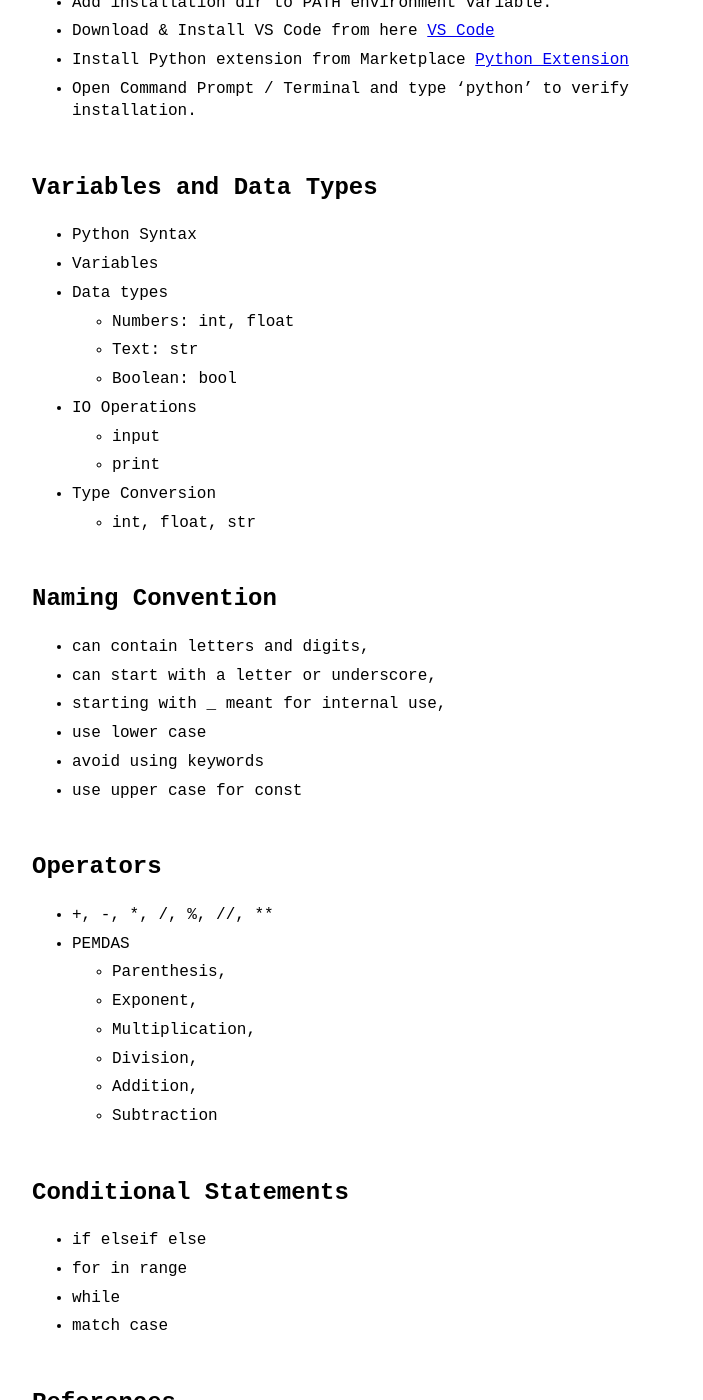
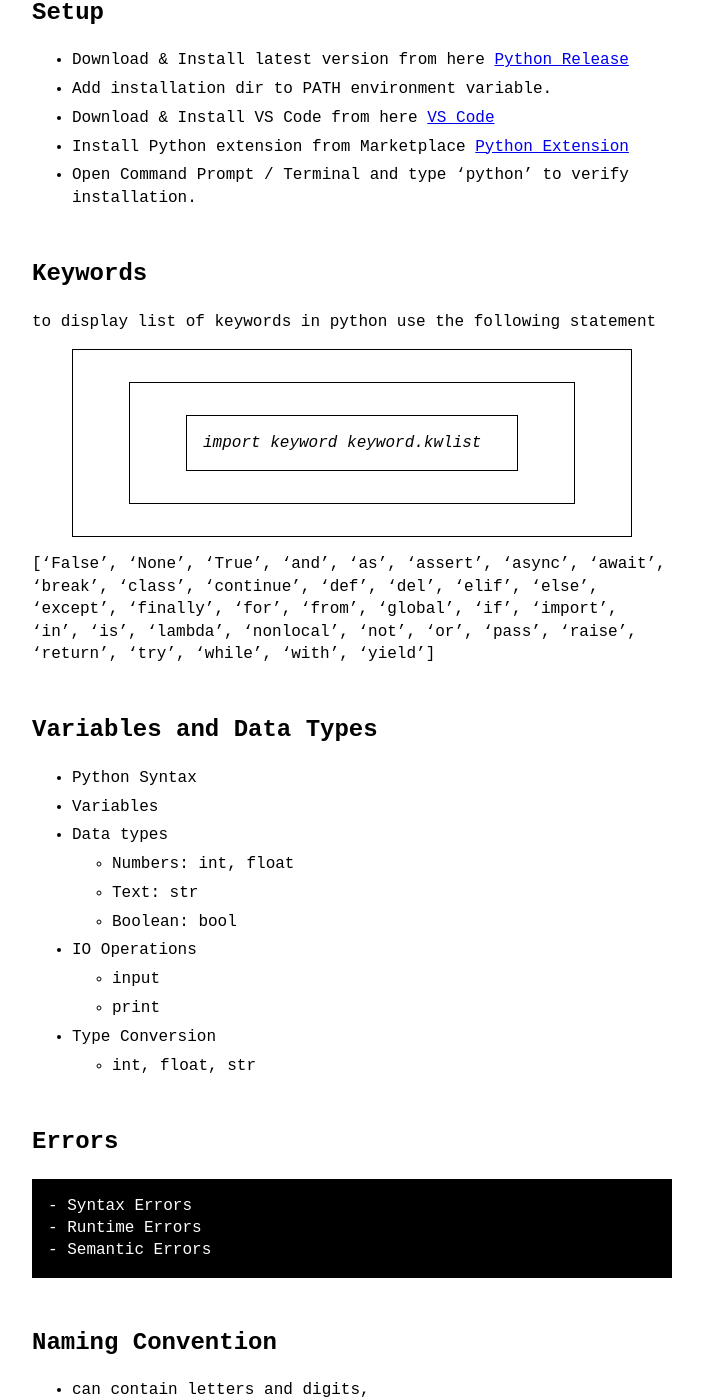
Before and after one commit to VallarasuS/Vallarasu.in, a Jekyll site: the page built from docs/_posts/2025-11-18-python-notes.md, in a window 1280 px wide and 1400 px high, scrolled down 1855 px. Shown: the whole window, without its empty margins (288-991 px from the left). Built offline with Jekyll 4.4.1, drawn with Linux system fonts in a browser that asks for light colours; some of the changed text lies outside the part shown.

Commit message:
Update 2025-11-18-python-notes.md

```diff
--- a/docs/_posts/2025-11-18-python-notes.md
+++ b/docs/_posts/2025-11-18-python-notes.md
@@ -8,8 +8,11 @@ category: Python
 1. [Interpreter](#interpreter)
 1. [Compiler](#compiler)
 1. [Setup](#setup)
+1. [Keywords](#keywords)
 1. [Variables and Data Types](#variables-and-data-types)
+1. [Errors](#errors)
 1. [Naming Convention](#naming-convention)
+1. [Built-in Function](https://docs.python.org/3/library/functions.html)
 1. [Operators](#operators)
 1. [Conditional Statements](#conditional-statements)
 1. [Python Exercises](./programming-excercises)
@@ -54,6 +57,15 @@ category: Python
 - Install Python extension from Marketplace [Python Extension](https://marketplace.visualstudio.com/items?itemName=ms-python.python)
 - Open Command Prompt / Terminal and type 'python' to verify installation.
 
+## Keywords
+
+to display list of keywords in python use the following statement
+
+>>> import keyword
+>>> keyword.kwlist
+
+['False', 'None', 'True', 'and', 'as', 'assert', 'async', 'await', 'break', 'class', 'continue', 'def', 'del', 'elif', 'else', 'except', 'finally', 'for', 'from', 'global', 'if', 'import', 'in', 'is', 'lambda', 'nonlocal', 'not', 'or', 'pass', 'raise', 'return', 'try', 'while', 'with', 'yield']
+
 ## Variables and Data Types
 
 - Python Syntax
@@ -67,6 +79,11 @@ category: Python
     - print
 - Type Conversion
     - int, float, str
+
+## Errors
+    - Syntax Errors
+    - Runtime Errors
+    - Semantic Errors
 
 ## Naming Convention
 - can contain letters and digits,
```
